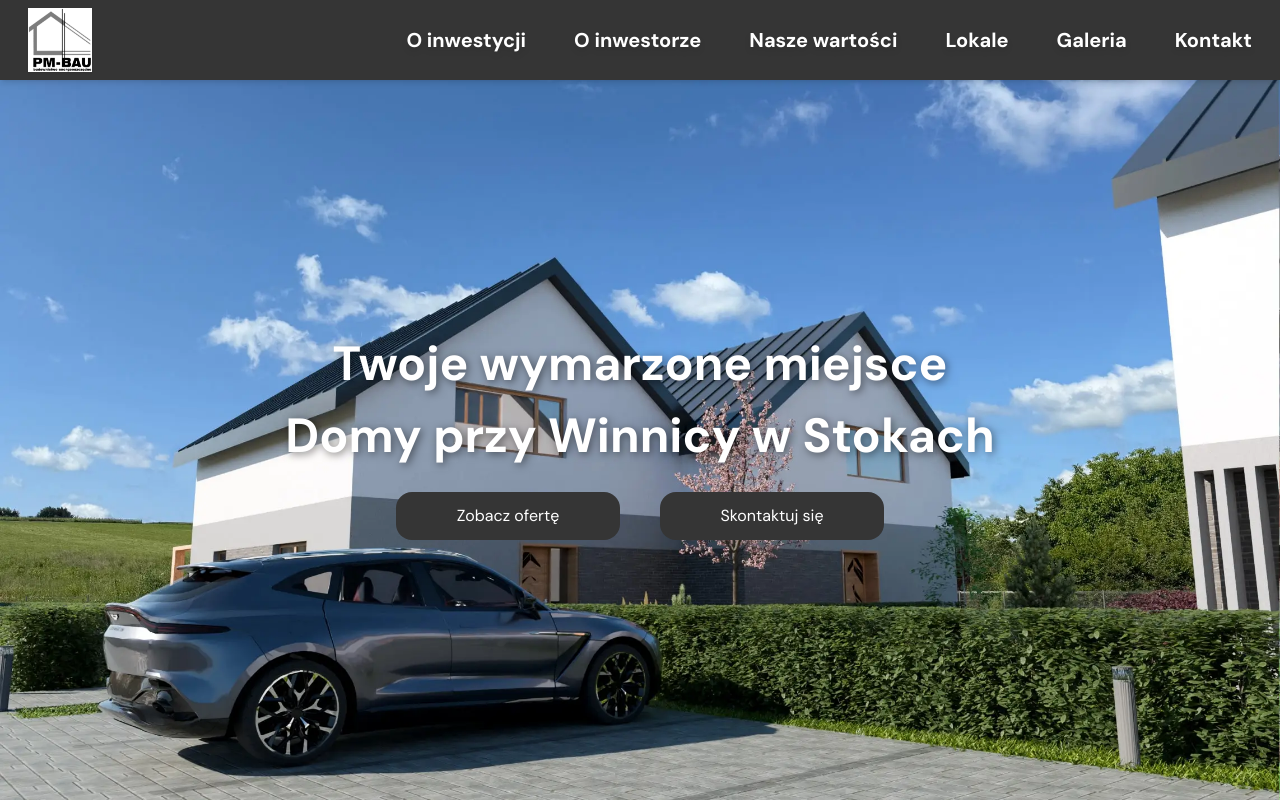
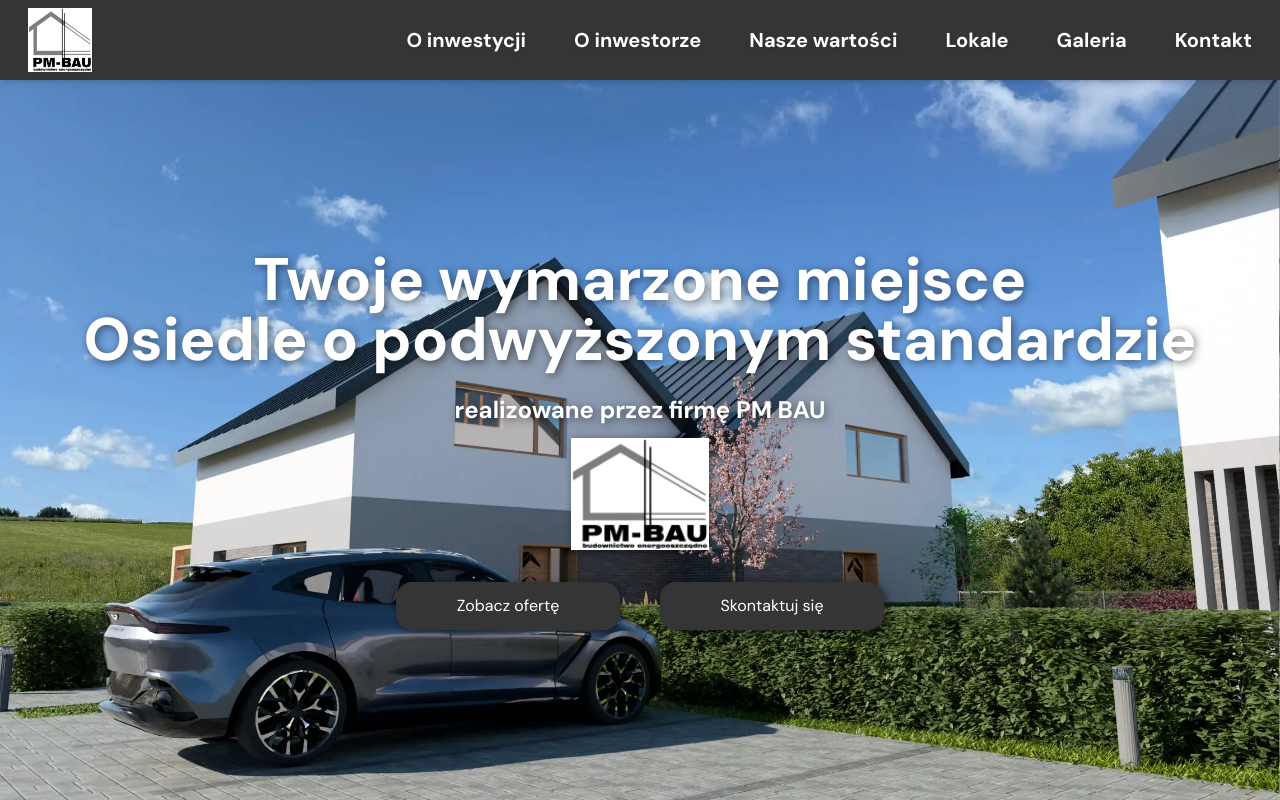
Before and after one commit to ruffaaw/domy-w-stokach, a Next.js app: page / in a window 1280 px wide. Shown: the top 800 px of the page. Built offline with nearby package versions, Linux system fonts and the light colour scheme.

Commit message:
style: updated background images

```diff
--- a/src/app/page.tsx
+++ b/src/app/page.tsx
@@ -7,10 +7,13 @@ import Header from "@/components/Header";
 import HomeSection from "@/components/HomeSection";
 import HousesSection from "@/components/HousesSection";
 import OurValues from "@/components/OurValues";
+import ParallaxBackground from "@/components/ParallaxBackground";
 
 export default function Home() {
   return (
-    <div className="h-full w-full bg-color3 overflow-hidden">
+    <div className="relative h-full w-full overflow-x-hidden">
+      <ParallaxBackground />
+      <div className="relative z-10 bg-color3 bg-opacity-85">
         <Header />
         <HomeSection />
         <AboutInvestment />
@@ -21,5 +24,6 @@ export default function Home() {
         <Contact />
         <Footer />
       </div>
+    </div>
   );
 }
--- a/src/components/Contact.tsx
+++ b/src/components/Contact.tsx
@@ -100,7 +100,7 @@ export default function Contact() {
   return (
     <section
       id="contact"
-      className="w-full flex flex-col items-center bg-color4 relative scroll-mt-20 py-10 px-4"
+      className="w-full flex flex-col items-center relative scroll-mt-20 py-10 px-4"
     >
       <div className="max-w-screen-xl w-full text-center">
         <div>
--- a/src/components/Gallery.tsx
+++ b/src/components/Gallery.tsx
@@ -17,7 +17,7 @@ export default function Gallery() {
   return (
     <section
       id="gallery"
-      className="w-full h-full flex flex-col items-center bg-color3 relative scroll-mt-20 py-10"
+      className="w-full h-full flex flex-col items-center relative scroll-mt-20 py-10"
     >
       <div>
         <p className="text-3xl sm:text-4xl lg:text-6xl font-bold text-center break-words max-w-full text-color1">
--- a/src/components/HomeSection.tsx
+++ b/src/components/HomeSection.tsx
@@ -4,29 +4,47 @@ export default function HomeSection() {
   return (
     <section id="home" className=" pt-20 h-screen w-full ">
       <div
-        className="bg-backgroud bg-cover bg-center h-full w-full flex flex-col justify-center items-center relative z-20"
+        className="bg-backgroud bg-cover bg-center h-full w-full flex flex-col justify-center items-center text-center relative z-20 px-4"
         data-aos="fade-in"
         data-aos-duration="2000"
       >
-        <p
-          className="text-3xl md:text-5xl text-color3 font-bold mb-6 text-center drop-shadow-[2px_2px_4px_rgba(0,0,0,0.5)]"
+        <h1
+          className="text-4xl md:text-6xl font-extrabold text-color3 drop-shadow-[2px_2px_4px_rgba(0,0,0,0.5)] leading-tight"
           data-aos="fade-up"
-          data-aos-delay="500"
+          data-aos-delay="300"
+          data-aos-duration="1200"
+        >
+          Twoje wymarzone miejsce
+          <br />
+          Osiedle o podwyższonym standardzie
+        </h1>
+
+        <div
+          className="mt-6 flex flex-col items-center"
+          data-aos="fade-up"
+          data-aos-delay="600"
           data-aos-duration="1000"
         >
-          Twoje wymarzone miejsce
-        </p>
-        <p
-          className="text-3xl md:text-5xl text-color3 font-bold text-center drop-shadow-[2px_2px_4px_rgba(0,0,0,0.5)]"
-          data-aos="fade-up"
-          data-aos-delay="700"
-          data-aos-duration="1000"
-        >
-          Domy przy Winnicy w Stokach
-        </p>
+          <h2 className="text-xl md:text-2xl text-color3 font-bold drop-shadow-[2px_2px_4px_rgba(0,0,0,0.5)]">
+            realizowane przez firmę PM BAU
+          </h2>
+          <Link
+            href="https://pm-bau.pl/"
+            target="_blank"
+            rel="noopener noreferrer"
+            className="mt-3 hover:opacity-85 transition"
+          >
+            <img
+              src="/logo.png"
+              alt="Logo PM BAU"
+              className="h-14 md:h-28 w-auto drop-shadow-[2px_2px_4px_rgba(0,0,0,0.5)] hover:scale-110 transition-transform"
+            />
+          </Link>
+        </div>
+
         <div className="flex max-md:flex-col max-md:space-y-5 max-md:w-full max-md:items-center md:space-x-10 mt-8">
           <Link
-            className="py-3 w-56 max-md:w-3/5 bg-color1 text-color3 rounded-2xl hover:bg-color4 hover:text-color1 transition break-words max-w-full text-center"
+            className="py-3 w-56 max-md:w-3/5 bg-color1 text-color3 rounded-2xl hover:bg-color4 hover:text-color1 transition break-words max-w-full text-center drop-shadow-[2px_2px_4px_rgba(0,0,0,0.5)]"
             href="#about-investment"
             data-aos="zoom-in"
             data-aos-delay="900"
@@ -35,7 +53,7 @@ export default function HomeSection() {
             Zobacz ofertę
           </Link>
           <Link
-            className="py-3 w-56 max-md:w-3/5 bg-color1 text-color3 rounded-2xl hover:bg-color4 hover:text-color1 transition break-words max-w-full text-center"
+            className="py-3 w-56 max-md:w-3/5 bg-color1 text-color3 rounded-2xl hover:bg-color4 hover:text-color1 transition break-words max-w-full text-center drop-shadow-[2px_2px_4px_rgba(0,0,0,0.5)]"
             href="#contact"
             data-aos="zoom-in"
             data-aos-delay="1100"
--- a/src/components/HousesSection.tsx
+++ b/src/components/HousesSection.tsx
@@ -77,7 +77,7 @@ const HousesSection = () => {
   return (
     <section
       id="lokale"
-      className="w-full flex flex-col items-center justify-center text-color1 p-10 bg-color4 scroll-mt-20"
+      className="w-full flex flex-col items-center justify-center text-color1 p-10 scroll-mt-20"
     >
       <h1 className="text-3xl sm:text-4xl lg:text-6xl font-bold text-center text-color1">
         Lokale
@@ -124,7 +124,7 @@ const HousesSection = () => {
               ref={(el) => {
                 houseRefs.current[house.id] = el;
               }}
-              className="bg-color3 p-4 sm:p-6 text-green-spring-900 flex flex-row"
+              className="bg-color4 bg-opacity-80 p-4 sm:p-6 text-green-spring-900 flex flex-row"
             >
               <div>
                 <h2 className="text-xl sm:text-2xl font-bold text-color1">
--- a/src/components/OurValues.tsx
+++ b/src/components/OurValues.tsx
@@ -5,7 +5,7 @@ export default function OurValues() {
   return (
     <section
       id="our-values"
-      className="w-full h-full flex flex-col items-center bg-color3 relative scroll-mt-20 py-10"
+      className="w-full h-full flex flex-col items-center relative scroll-mt-20 max-lg:py-10 lg:pt-10"
     >
       <div>
         <p className="text-3xl sm:text-4xl lg:text-6xl font-bold text-center break-words max-w-full text-color1">
--- /dev/null
+++ b/src/components/ParallaxBackground.tsx
@@ -0,0 +1,43 @@
+"use client";
+
+import { useEffect, useRef } from "react";
+
+export default function ParallaxBackground() {
+  const backgroundRef = useRef<HTMLDivElement | null>(null);
+
+  const handleScroll = () => {
+    const scrollTop = window.scrollY;
+    const docHeight =
+      document.documentElement.scrollHeight - window.innerHeight;
+    const scrollProgress = scrollTop / docHeight;
+
+    if (backgroundRef.current) {
+      const maxTranslate =
+        backgroundRef.current.offsetHeight - window.innerHeight;
+      backgroundRef.current.style.transform = `translateY(-${
+        scrollProgress * maxTranslate
+      }px)`;
+    }
+  };
+
+  useEffect(() => {
+    window.addEventListener("scroll", handleScroll, { passive: true });
+    window.addEventListener("resize", handleScroll);
+    handleScroll();
+
+    return () => {
+      window.removeEventListener("scroll", handleScroll);
+      window.removeEventListener("resize", handleScroll);
+    };
+  }, []);
+
+  return (
+    <div
+      ref={backgroundRef}
+      className="fixed top-0 left-0 w-full h-[300vh] opacity-80 bg-contain bg-no-repeat bg-center pointer-events-none z-[-1] transition-transform duration-[50ms] ease-linear"
+      style={{
+        backgroundImage: `url('/background-image.webp')`,
+      }}
+    />
+  );
+}
--- a/src/data/housesData.tsx
+++ b/src/data/housesData.tsx
@@ -9,7 +9,7 @@ export const housesData = [
   },
   {
     id: 2,
-    position: { x: 55, y: 64 },
+    position: { x: 69.5, y: 55 },
     status: 2,
     price: 500000,
     ogrodek: 60,
@@ -17,6 +17,22 @@ export const housesData = [
   },
   {
     id: 3,
+    position: { x: 55, y: 64 },
+    status: 0,
+    price: 500000,
+    ogrodek: 60,
+    metraz: 100,
+  },
+  {
+    id: 4,
+    position: { x: 56, y: 52 },
+    status: 0,
+    price: 500000,
+    ogrodek: 60,
+    metraz: 100,
+  },
+  {
+    id: 5,
     position: { x: 38, y: 53 },
     status: 0,
     price: 500000,
@@ -24,7 +40,7 @@ export const housesData = [
     metraz: 100,
   },
   {
-    id: 4,
+    id: 6,
     position: { x: 45, y: 50 },
     status: 0,
     price: 500000,
```
Also changed, not shown: src/components/AboutInvestment.tsx (+11 -9 lines), src/components/AboutInvestor.tsx (+5 -5 lines). Lines whose indentation alone changed are shown as unchanged.
